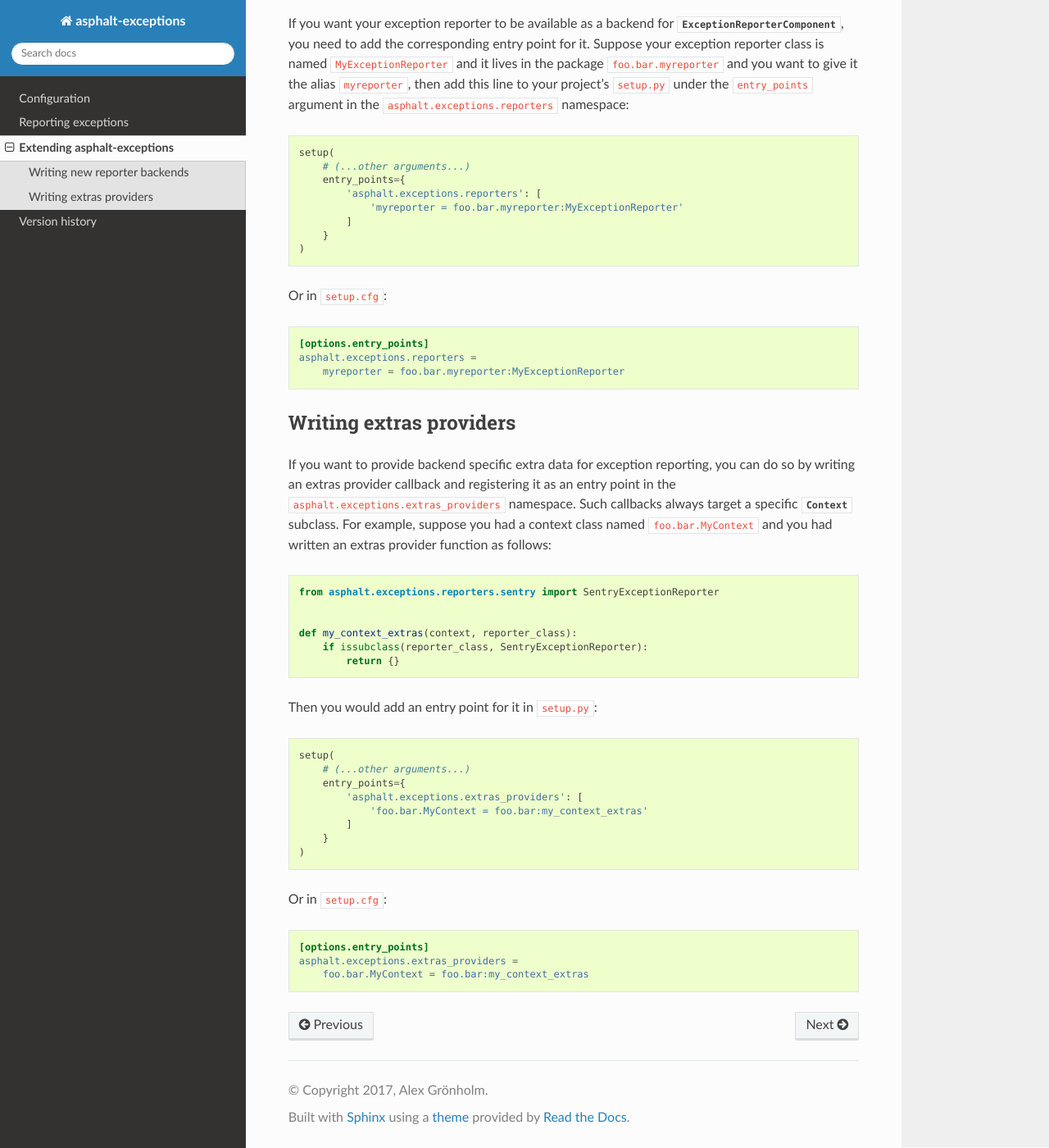
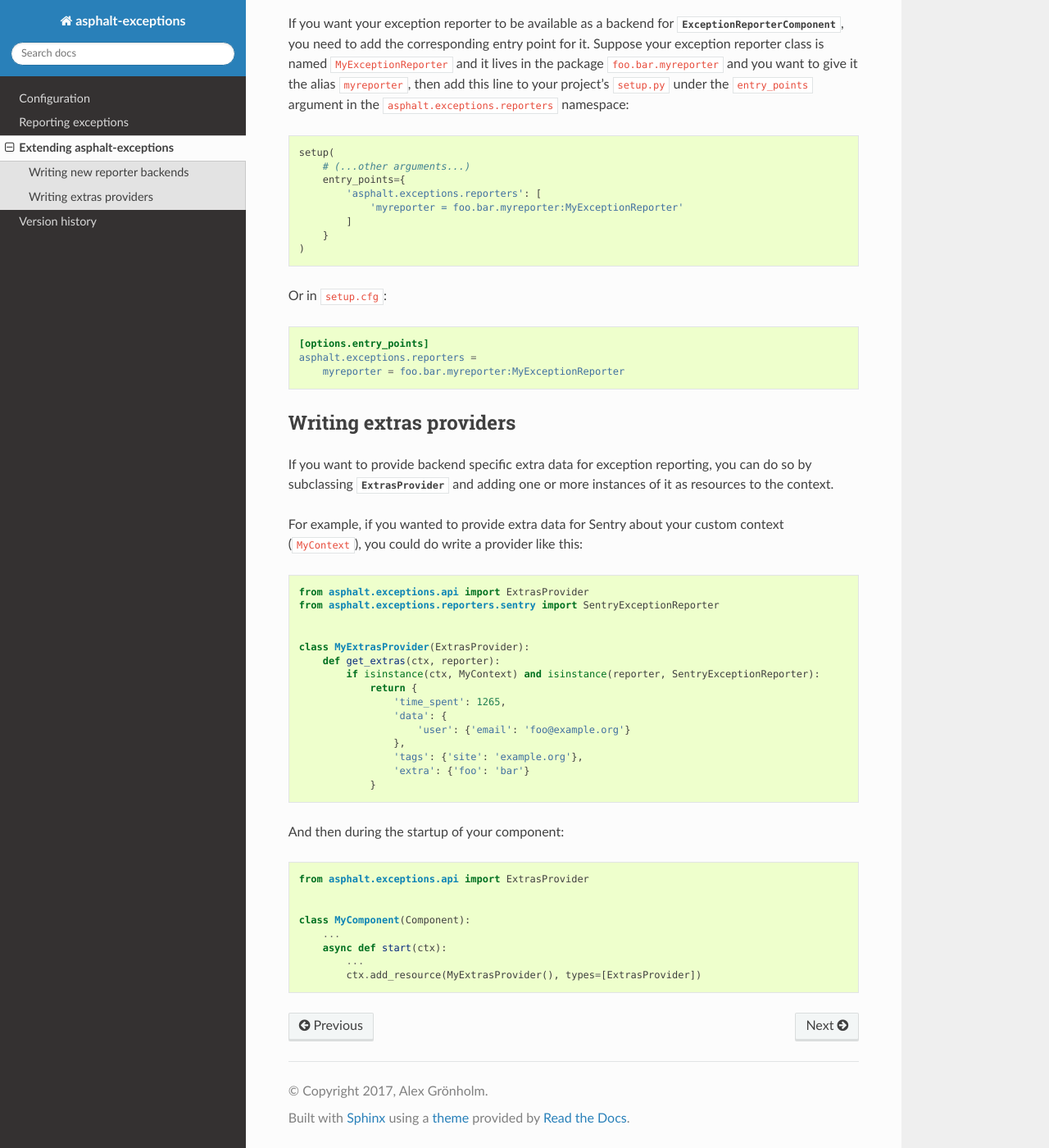
Before and after one commit to asphalt-framework/asphalt-exceptions, a Sphinx documentation site: the page built from docs/extending.rst, in a window 1280 px wide and 1400 px high, scrolled down 273 px. Shown: the whole window at 82% size. Built offline with Sphinx 7.4.7 and the Read the Docs theme 2.0.0, drawn with Linux system fonts in a browser that asks for light colours.

Commit message:
Refactored extras providers to be resources instead of entry points

```diff
--- a/docs/extending.rst
+++ b/docs/extending.rst
@@ -39,33 +39,35 @@ Writing extras providers
 ------------------------
 
 If you want to provide backend specific extra data for exception reporting, you can do so by
-writing an extras provider callback and registering it as an entry point in the
-``asphalt.exceptions.extras_providers`` namespace. Such callbacks always target a specific
-:class:`~asphalt.core.context.Context` subclass. For example, suppose you had a context class named
-``foo.bar.MyContext`` and you had written an extras provider function as follows::
+subclassing :class:`~asphalt.exceptions.api.ExtrasProvider` and adding one or more instances of it
+as resources to the context.
 
+For example, if you wanted to provide extra data for Sentry about your custom context
+(``MyContext``), you could do write a provider like this::
+
+    from asphalt.exceptions.api import ExtrasProvider
     from asphalt.exceptions.reporters.sentry import SentryExceptionReporter
 
 
-    def my_context_extras(context, reporter_class):
-        if issubclass(reporter_class, SentryExceptionReporter):
-            return {}
+    class MyExtrasProvider(ExtrasProvider):
+        def get_extras(ctx, reporter):
+            if isinstance(ctx, MyContext) and isinstance(reporter, SentryExceptionReporter):
+                return {
+                    'time_spent': 1265,
+                    'data': {
+                        'user': {'email': 'foo@example.org'}
+                    },
+                    'tags': {'site': 'example.org'},
+                    'extra': {'foo': 'bar'}
+                }
 
-Then you would add an entry point for it in ``setup.py``::
+And then during the startup of your component::
 
-    setup(
-        # (...other arguments...)
-        entry_points={
-            'asphalt.exceptions.extras_providers': [
-                'foo.bar.MyContext = foo.bar:my_context_extras'
-            ]
-        }
-    )
+    from asphalt.exceptions.api import ExtrasProvider
 
-Or in ``setup.cfg``:
 
-.. code-block:: ini
-
-    [options.entry_points]
-    asphalt.exceptions.extras_providers =
-        foo.bar.MyContext = foo.bar:my_context_extras
+    class MyComponent(Component):
+        ...
+        async def start(ctx):
+            ...
+            ctx.add_resource(MyExtrasProvider(), types=[ExtrasProvider])
```
Also changed, not shown: 7 other files.
